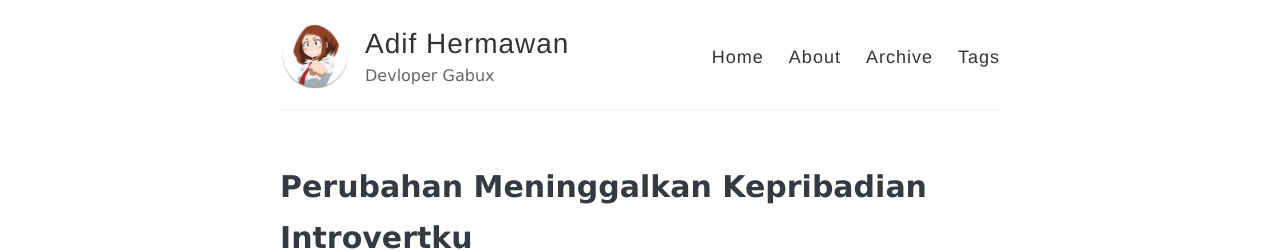
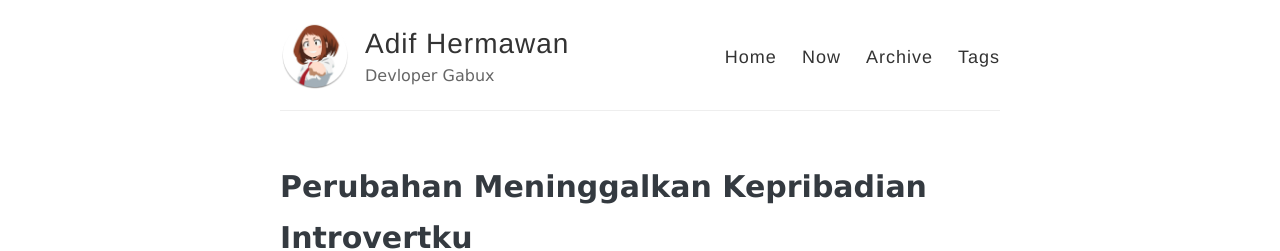
Before and after one commit to adif48/Blog, a Jekyll site: the page built from index.html, in a window 1280 px wide. Shown: the top 251 px of the page. Built offline with Jekyll 4.4.1, drawn with Linux system fonts in a browser that asks for light colours; the list of posts is cut into pages by our own code.

Commit message:
Update _config.yml

```diff
--- a/_config.yml
+++ b/_config.yml
@@ -22,8 +22,8 @@ avatar: https://raw.githubusercontent.com/adif48/blog/gh-pages/images/uraraka.pn
 navigation:
   - name: Home
     url: https://adif.tech
-  - name: About
-    url: /about
+  - name: Now
+    url: /now
   - name: Archive
     url: /archive
   - name: Tags
```
